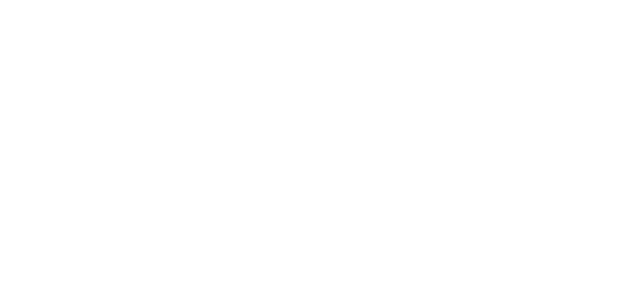
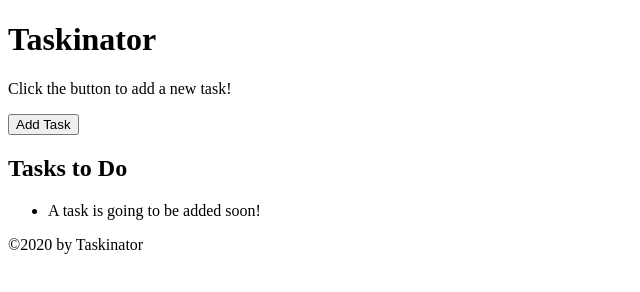
Before and after one commit to liuyfab/taskinator, a plain HTML site: page index.html in a window 1280 px wide. Shown: the whole page, without its empty margins (0-640 px from the left). Drawn offline with Linux system fonts and the light colour scheme.

Commit message:
add index html

```diff
--- a/assets/css/style.css
+++ b/assets/css/style.css
@@ -21,19 +21,19 @@ body {
   font-family: Verdana, Geneva, Tahoma, sans-serif;
 }
 
-header {
+.header {
   background: var(--secondary);
   padding: 30px 25px;
   border-bottom: 5px solid var(--primary);
 }
 
-header p {
+.header p {
   color: var(--tertiary);
   margin: 5px 0 20px;
   font-size: 2rem;
 }
 
-p,
+.p,
 li {
   font-size: 1.6rem;
 }
--- a/index.html
+++ b/index.html
@@ -0,0 +1,31 @@
+<!DOCTYPE html>
+<html lang="en">
+<head>
+    <meta charset="UTF-8">
+    <meta http-equiv="X-UA-Compatible" content="IE=edge">
+    <meta name="viewport" content="width=device-width, initial-scale=1.0">
+    <title>Taskinator</title>
+    <link ref="stylesheet" href="./assets/css/style.css">
+</head>
+<body>
+    <header>
+        <h1 class="page-title">Taskinator</h1>
+        <p>Click the button to add a new task!</p>
+        <button class="btn">Add Task</button>
+    </header>
+    <main class="page-content">
+        <section class="task-list-wrapper">
+            <h2 class="list-title">Tasks to Do</h2>
+            <ul class="task-list">
+                <li class="task-item">A task is going to be added soon!</li>
+            </ul>
+        </section>
+    </main>
+
+    <footer>
+        &copy;2020 by Taskinator
+    </footer>
+
+    <script src="./assets/js/script.js"></script>
+</body>
+</html>
```
Also changed, not shown: assets/js/script.js (added).
